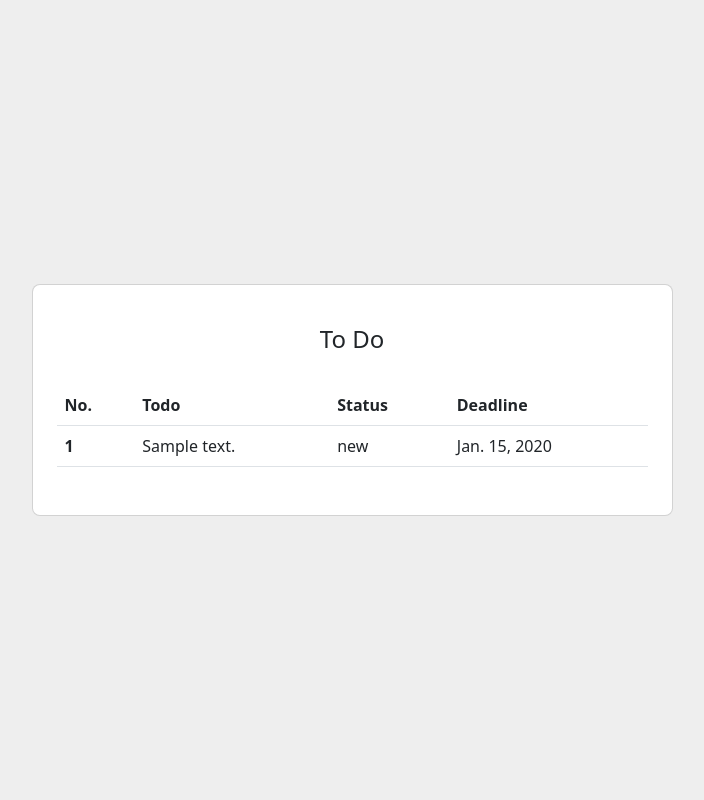
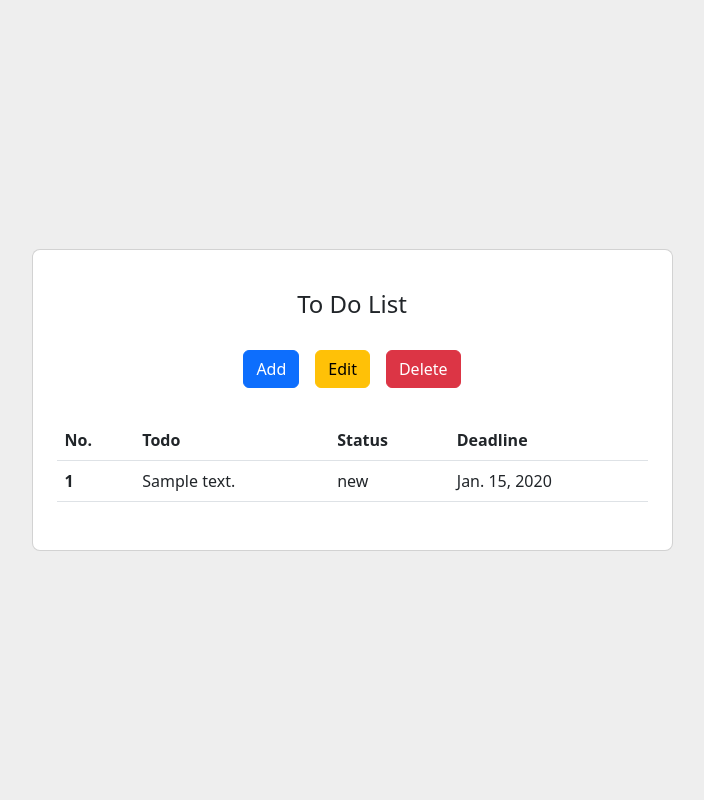
Before and after one commit to Chingiz-Almukhan/homework_52_almukhan_chingiz, a Django app: page / in a window 1280 px wide. Shown: the whole page, without its empty margins (288-992 px from the left). Run offline with Django 3.2, Linux system fonts and the light colour scheme; tables that the repository leaves empty hold one stand-in row (values such as "Sample post").

Commit message:
Откорректирован шаблон начальной страницы

```diff
--- a/templates/main_page.html
+++ b/templates/main_page.html
@@ -13,9 +13,19 @@
         <div class="card rounded-3">
           <div class="card-body p-4">
 
-            <h4 class="text-center my-3 pb-3">To Do</h4>
+            <h4 class="text-center my-3 pb-3">To Do List</h4>
 
-
+            <form class="row row-cols-lg-auto g-3 justify-content-center align-items-center mb-4 pb-2">
+              <div class="col-12">
+                <a href="add/" type="submit" class="btn btn-primary">Add</a>
+              </div>
+              <div class="col-12">
+                <a href="#" type="submit" class="btn btn-warning">Edit</a>
+              </div>
+              <div class="col-12">
+                <a href="#" type="submit" class="btn btn-danger">Delete</a>
+              </div>
+            </form>
 
             <table class="table mb-4">
               <thead>
```
